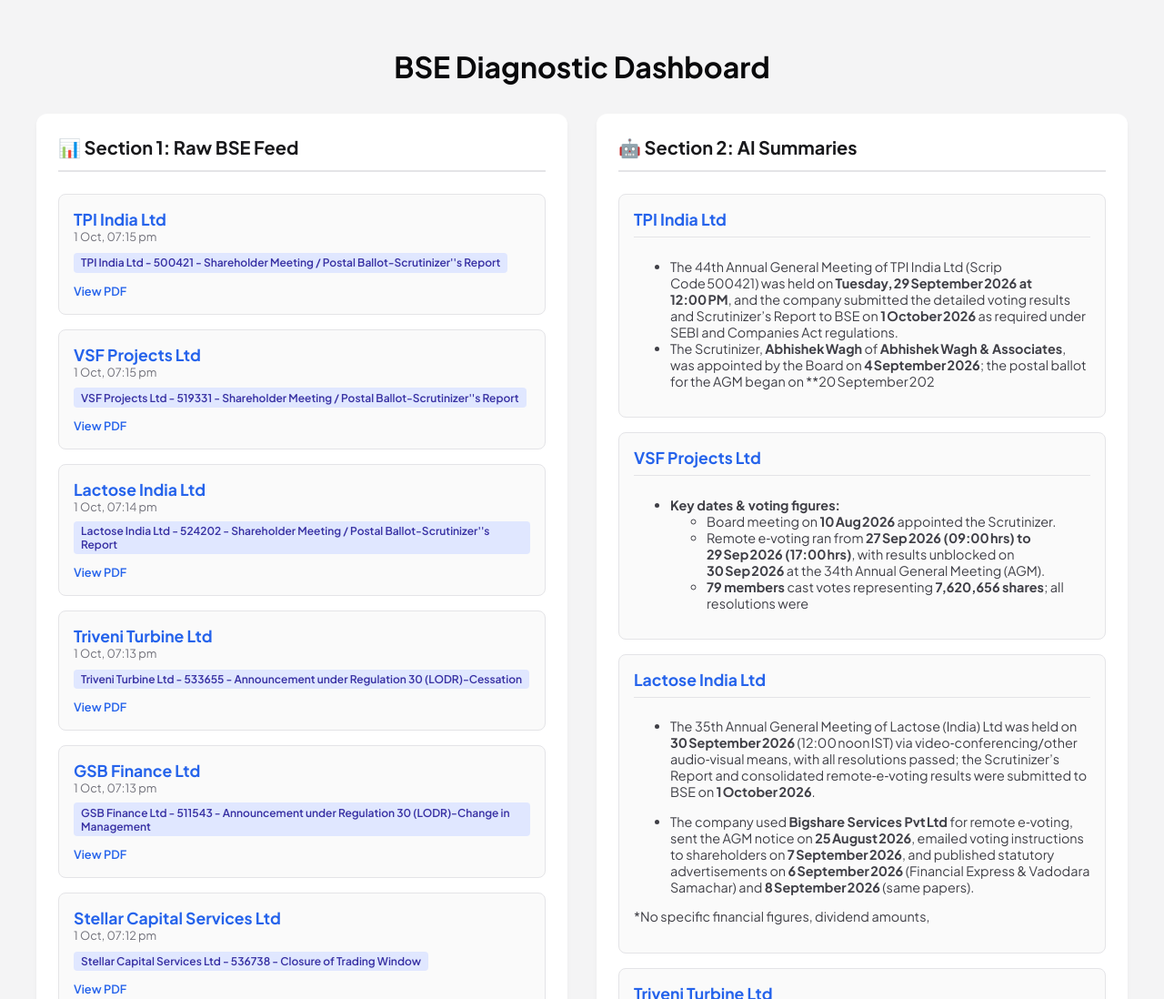
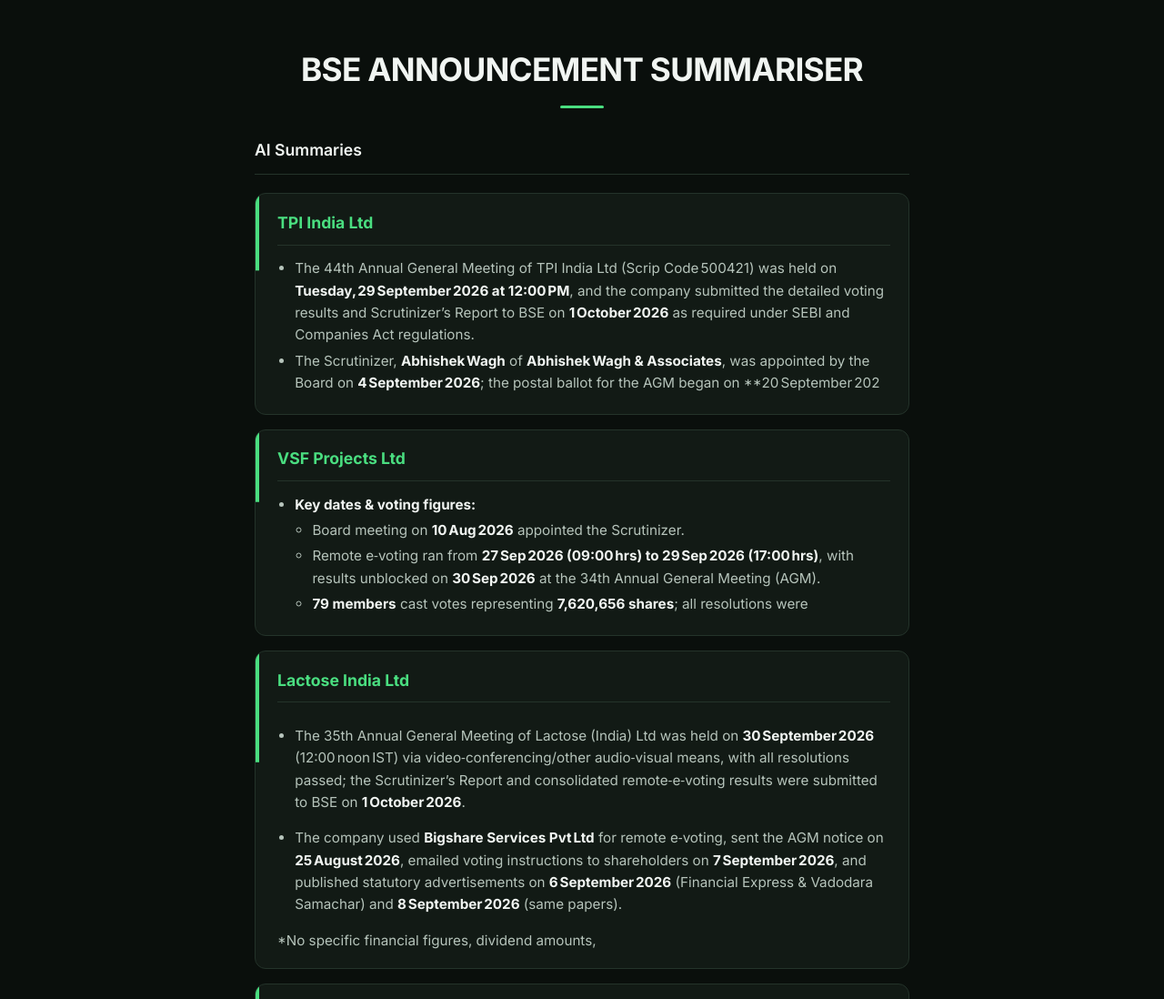
Before and after one commit to AtharvaSharma-tech/scraper_beta, a plain HTML site: page index.html in a window 1280 px wide. Shown: the top 1098 px of the page at 91% size. Drawn offline with nearby package versions, Linux system fonts and the light colour scheme.

Commit message:
Update index.html

```diff
--- a/index.html
+++ b/index.html
@@ -3,77 +3,140 @@
 <head>
   <meta charset="UTF-8">
   <meta name="viewport" content="width=device-width, initial-scale=1.0">
-  <title>BSE Feed: Raw vs AI</title>
-  <link href="https://fonts.googleapis.com/css2?family=Plus+Jakarta+Sans:wght@400;600;700&display=swap" rel="stylesheet">
+  <title>BSE ANNOUNCEMENT SUMMARISER</title>
+  <link href="https://fonts.googleapis.com/css2?family=Inter:wght@400;500;600;700&display=swap" rel="stylesheet">
   <script src="https://cdn.jsdelivr.net/npm/marked/marked.min.js"></script>
   <style>
-    body { font-family: 'Plus Jakarta Sans', sans-serif; background: #f4f4f5; color: #18181b; margin: 0; padding: 2rem; }
-    h1 { text-align: center; margin-bottom: 2rem; color: #09090b; }
+    :root {
+      --bg: #0a0f0c;
+      --surface: #121a15;
+      --surface-hover: #172119;
+      --border: #24332a;
+      --text: #f1f5f2;
+      --text-soft: #b6c4bb;
+      --green: #4ade80;
+    }
+    * { box-sizing: border-box; }
+    body {
+      font-family: 'Inter', system-ui, sans-serif;
+      background: var(--bg);
+      color: var(--text);
+      margin: 0;
+      padding: 3rem 1.25rem 4rem;
+      line-height: 1.6;
+      -webkit-font-smoothing: antialiased;
+    }
 
-    .container { display: flex; gap: 2rem; max-width: 1200px; margin: 0 auto; }
-    .column { flex: 1; background: white; border-radius: 12px; padding: 1.5rem; box-shadow: 0 4px 6px -1px rgba(0,0,0,0.05); }
-    .col-title { font-size: 1.25rem; font-weight: 700; border-bottom: 2px solid #e4e4e7; padding-bottom: 0.75rem; margin-bottom: 1.5rem; }
+    h1 {
+      text-align: center;
+      font-size: clamp(1.6rem, 4vw, 2.2rem);
+      font-weight: 700;
+      letter-spacing: -0.02em;
+      margin: 0 0 2rem;
+      animation: fade 0.6s ease both;
+    }
+    h1::after {
+      content: "";
+      display: block;
+      width: 48px;
+      height: 3px;
+      background: var(--green);
+      border-radius: 2px;
+      margin: 0.75rem auto 0;
+      animation: grow 0.7s 0.2s cubic-bezier(.2,.8,.2,1) both;
+    }
 
-    .card { border: 1px solid #e4e4e7; border-radius: 8px; padding: 1rem; margin-bottom: 1rem; background: #fafafa; }
-    .company { font-weight: 700; color: #2563eb; font-size: 1.1rem; }
-    .date { font-size: 0.8rem; color: #71717a; margin-bottom: 0.5rem; }
-    .badge { background: #e0e7ff; color: #3730a3; padding: 0.2rem 0.5rem; border-radius: 4px; font-size: 0.75rem; font-weight: 600; display: inline-block; margin-bottom: 0.5rem; }
+    .container { max-width: 720px; margin: 0 auto; }
+    .column { animation: fade 0.6s 0.1s ease both; }
+    .col-title {
+      font-size: 1.1rem;
+      font-weight: 600;
+      padding-bottom: 0.75rem;
+      margin-bottom: 1.25rem;
+      border-bottom: 1px solid var(--border);
+    }
+    #ai-feed { color: var(--text-soft); }
 
-    .summary-text { font-size: 0.9rem; color: #3f3f46; margin-top: 0.5rem; border-top: 1px solid #e4e4e7; padding-top: 0.5rem; }
-    .pdf-link { font-size: 0.8rem; color: #2563eb; text-decoration: none; font-weight: 600; }
-    .pdf-link:hover { text-decoration: underline; }
+    .card {
+      position: relative;
+      background: var(--surface);
+      border: 1px solid var(--border);
+      border-radius: 12px;
+      padding: 1.1rem 1.25rem 1.1rem 1.5rem;
+      margin-bottom: 1rem;
+      overflow: hidden;
+      opacity: 0;
+      animation: rise 0.55s cubic-bezier(.2,.8,.2,1) forwards;
+      animation-delay: calc(var(--i, 0) * 60ms);
+      transition: transform 0.25s ease, background 0.25s ease, border-color 0.25s ease, box-shadow 0.25s ease;
+    }
+    /* Green accent bar that grows on hover */
+    .card::before {
+      content: "";
+      position: absolute;
+      left: 0; top: 0; bottom: 0;
+      width: 4px;
+      background: var(--green);
+      transform: scaleY(0.35);
+      transform-origin: top;
+      transition: transform 0.3s ease;
+    }
+    .card:hover, .card:focus-visible {
+      background: var(--surface-hover);
+      border-color: #35503f;
+      transform: translateY(-3px);
+      box-shadow: 0 10px 24px rgba(0, 0, 0, 0.4);
+    }
+    .card:hover::before, .card:focus-visible::before { transform: scaleY(1); }
+    .card:active { transform: translateY(-1px) scale(0.995); }
+    .card:focus-visible { outline: 2px solid var(--green); outline-offset: 2px; }
 
-    @media (max-width: 768px) { .container { flex-direction: column; } }
+    .company { font-weight: 700; color: var(--green); font-size: 1.1rem; }
+    .summary-text {
+      font-size: 0.95rem;
+      color: var(--text-soft);
+      margin-top: 0.6rem;
+      border-top: 1px solid var(--border);
+      padding-top: 0.6rem;
+    }
+    .summary-text > :first-child { margin-top: 0; }
+    .summary-text > :last-child { margin-bottom: 0; }
+    .summary-text strong { color: var(--text); }
+    .summary-text a { color: var(--green); }
+    .summary-text ul, .summary-text ol { padding-left: 1.2rem; }
+    .summary-text li { margin: 0.25rem 0; }
+
+    @keyframes fade { from { opacity: 0; } to { opacity: 1; } }
+    @keyframes rise { from { opacity: 0; transform: translateY(16px); } to { opacity: 1; transform: none; } }
+    @keyframes grow { from { transform: scaleX(0); } to { transform: scaleX(1); } }
+
+    @media (prefers-reduced-motion: reduce) {
+      * { animation: none !important; transition: none !important; }
+      .card { opacity: 1; }
+    }
   </style>
 </head>
 <body>
 
-  <h1>BSE Diagnostic Dashboard</h1>
+  <h1>BSE ANNOUNCEMENT SUMMARISER</h1>
 
   <div class="container">
-    <!-- Left Column: Raw Data -->
     <div class="column">
-      <div class="col-title">📊 Section 1: Raw BSE Feed</div>
-      <div id="raw-feed">Loading raw data...</div>
-    </div>
-
-    <!-- Right Column: AI Data -->
-    <div class="column">
-      <div class="col-title">🤖 Section 2: AI Summaries</div>
+      <div class="col-title">AI Summaries</div>
       <div id="ai-feed">Loading AI summaries...</div>
     </div>
   </div>
 
   <script>
-    function formatDate(dateStr) {
-      if (!dateStr) return '';
-      return new Date(dateStr).toLocaleString('en-IN', { month: 'short', day: 'numeric', hour: '2-digit', minute: '2-digit' });
-    }
-
     fetch('https://raw.githubusercontent.com/AtharvaSharma-tech/scraper_beta/main/data/announcements.json')
       .then(res => res.json())
       .then(data => {
-        const rawContainer = document.getElementById('raw-feed');
         const aiContainer = document.getElementById('ai-feed');
 
         if (!data || !data.length) {
-          rawContainer.innerHTML = 'No data found.';
           aiContainer.innerHTML = 'No data found.';
           return;
         }
-
-        // Render Raw Data
-        rawContainer.innerHTML = data.map(item => {
-          const pdfUrl = item.ATTACHMENTNAME ? `https://www.bseindia.com/xml-data/corpfiling/AttachLive/${item.ATTACHMENTNAME}` : '#';
-          return `
-            <div class="card">
-              <div class="company">${item.SLONGNAME || 'Company'}</div>
-              <div class="date">${formatDate(item.NEWS_DT)}</div>
-              <div class="badge">${item.NEWSSUB || 'Update'}</div>
-              <br><a href="${pdfUrl}" target="_blank" class="pdf-link">View PDF</a>
-            </div>
-          `;
-        }).join('');
 
         // Render AI Data
         aiContainer.innerHTML = data.map(item => {
@@ -85,9 +148,14 @@
             </div>
           `;
         }).join('');
+
+        // Interaction polish only: stagger entrance + keyboard focus
+        aiContainer.querySelectorAll('.card').forEach((card, i) => {
+          card.style.setProperty('--i', Math.min(i, 12));
+          card.tabIndex = 0;
+        });
       })
       .catch(() => {
-        document.getElementById('raw-feed').innerHTML = 'Waiting for data...';
         document.getElementById('ai-feed').innerHTML = 'Waiting for data...';
       });
   </script>
```
